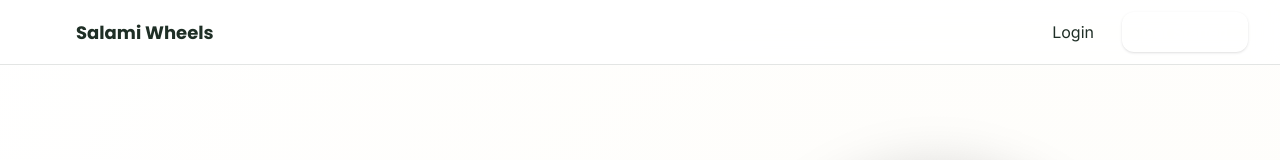
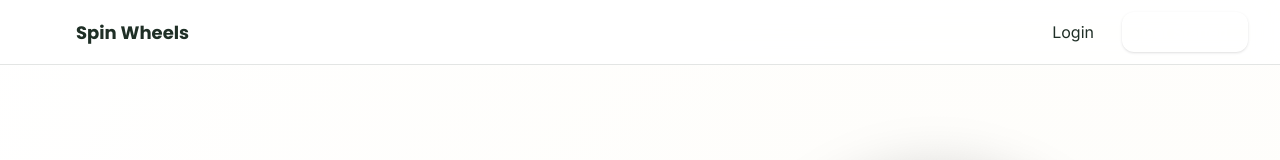
Before and after one commit to abusayedrabbi327/Spin_wheel_for_fun, a React (Vite) app: page / in a window 1280 px wide. Shown: the top 160 px of the page. Built offline with nearby package versions, Linux system fonts and the light colour scheme; no server answers.

Commit message:
name changes 2

```diff
--- a/src/app/components/landing/LandingPage.tsx
+++ b/src/app/components/landing/LandingPage.tsx
@@ -177,7 +177,7 @@ export function LandingPage() {
               <Dices className="w-5 h-5 text-white" />
             </div>
             <span className="text-[1.125rem] text-foreground font-['Poppins',sans-serif]" style={{ fontWeight: 700 }}>
-              Salami Wheels
+              Spin Wheels
             </span>
           </Link>
           <div className="flex items-center gap-3">
@@ -417,7 +417,7 @@ export function LandingPage() {
                   <Dices className="w-5 h-5 text-white" />
                 </div>
                 <span className="text-[1.125rem] font-['Poppins',sans-serif]" style={{ fontWeight: 700 }}>
-                  Salami Wheels
+                  Spin Wheels
                 </span>
               </div>
               <p className="text-white/60 text-[0.875rem] max-w-sm">
```
